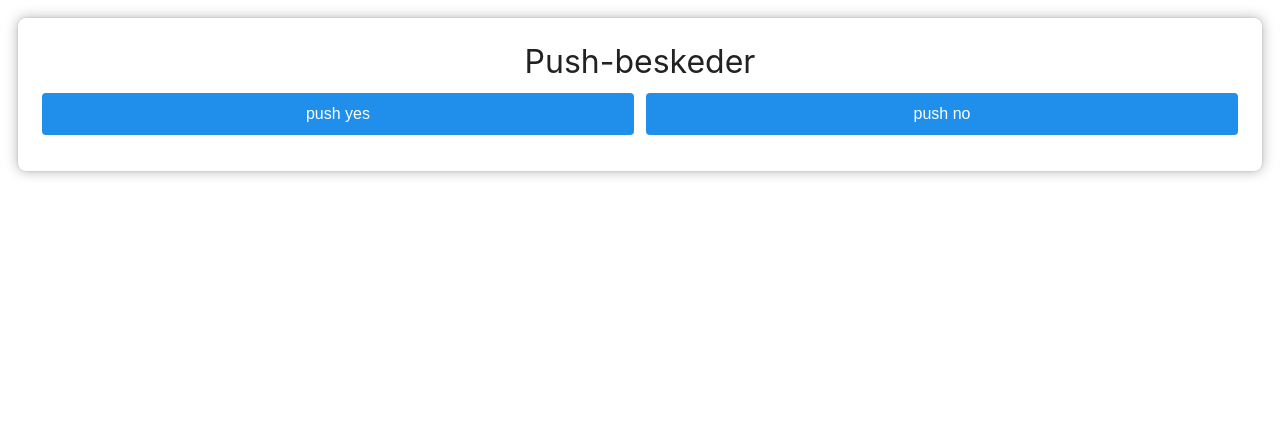
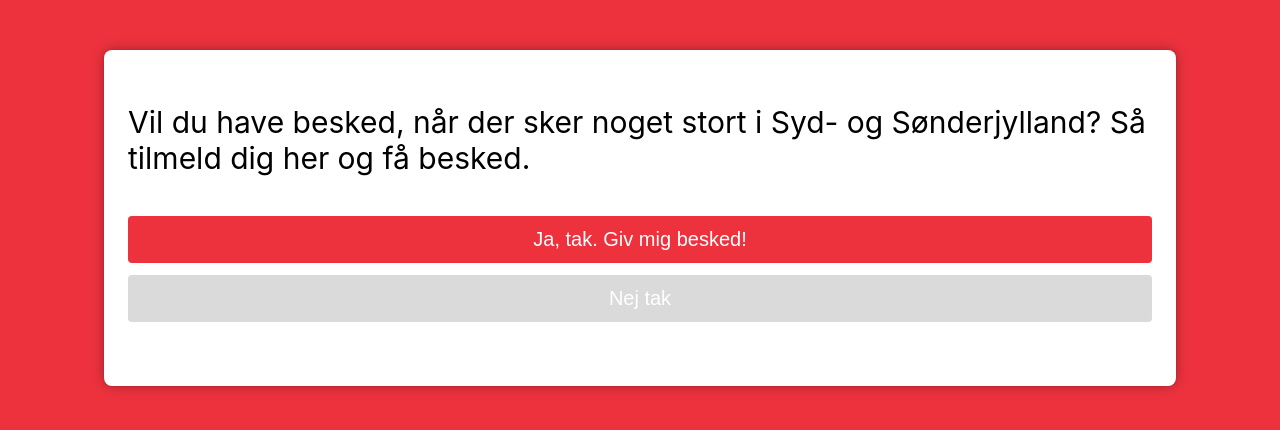
Before and after one commit to filipwallberg/filipwallberg.github.io, a plain HTML site: page index.html in a window 1280 px wide. Drawn offline with Linux system fonts and the light colour scheme.

Commit message:
Update index.html

```diff
--- a/index.html
+++ b/index.html
@@ -14,14 +14,15 @@
                 padding-bottom: calc(var(--safe-area-inset-bottom) + 20px);
                 padding-left: var(--safe-area-inset-left);
                 font-family: -apple-system, BlinkMacSystemFont, "Segoe UI", Roboto, Oxygen-Sans, Ubuntu, Cantarell, "Helvetica Neue", sans-serif;
-                display: flex;
                 align-items: center;
+                background-color: #ed323e;
             }
 
-            .center-modal {
-                position: relative;
+            div {
                 background: #FFF;
-                margin: 18px;
+                margin-left: auto;
+                margin-right: auto;
+                margin-top: 50px;
                 padding: 24px;
                 border-radius: 8px;
 
@@ -30,49 +31,27 @@
                 justify-content: center;
                 align-items: center;
                 height: 85%;
-                width: 100%;
+                width: 80%;
                 box-shadow: rgb(0 0 0 / 30%) 0px 0px 12.5px, rgb(0 0 0 / 15%) 0px 0px 2.5px;
             }
 
-            .center-modal .close-button {
-                position: absolute;
-                top: 0;
-                right: 0;
-                background: rgba(0, 0, 0, 0);
+
+
+            .push-yes {
+                font-size: 20px;
+                color: #fff;
+                background-color: #ed323e;
+                width: 100%;
+                padding: 12px;
+                border-radius: 4px;
                 border: none;
-                z-index: 1;
-                display: flex;
-                justify-content: center;
-                flex-direction: column;
-                align-items: center;
-                /* Tip: Make your close-button relatively large so it's easy to click */
-                min-width: 48px;
-                min-height: 48px;
+                margin-bottom: 12px;
             }
 
-            .center-modal img {
-                min-height: 10px;
-                margin-bottom: 12px;
-                width: 100%;
-                height: 100%;
-                object-fit: contain;
-            }
-
-            .center-modal h1 {
-                margin: 0px;
-                margin-bottom: 12px;
-                color: #222;
-                font-size: 24;
-                font-style: normal;
-                font-weight: normal;
-                text-align: center;
-                text-decoration: none;
-            }
-
-            .center-modal button {
-                font-size: 16px;
+            .push-no {
+                font-size: 20px;
                 color: #fff;
-                background-color: #1F8FEB;
+                background-color: #dadada;
                 width: 100%;
                 padding: 12px;
                 border-radius: 4px;
@@ -84,40 +63,20 @@
                 display: flex;
                 flex-direction: column;
             }
-
-            @media screen and (min-width: 480px) {
-                .button-container {
-                    flex-direction: row;
-                    grid-gap: 12px;
-                    width: 100%;
-                }
-
-                .button-column {
-                    width: 50%;
-                }
-
-                .center-modal {
-                    height: 80%;
-                }
-            }
         </style>
     </head>
 
     <body>
-        <div class="center-modal">
-            <div class="close-button" data-onesignal-unique-label="close-button">
-            </div>
-            <h1>Push-beskeder</h1>
+
         <div class="button-container">
 
-                <div class="button-column">
-                    <button class="push-yes" data-onesignal-unique-label="push-ok">push yes</button>
+            <p style="font-size: 30px; margin-bottom: 40px;">Vil du have besked, når der sker noget stort i Syd- og Sønderjylland? Så tilmeld dig her og få besked.</p>
+
+            <button class="push-yes" data-onesignal-unique-label="push-ok">Ja, tak. Giv mig besked!</button>
+            <button style="margin-bottom: 40px;" class="push-no" data-onesignal-unique-label="push-ok">Nej tak</button>
+
         </div>
 
-                <div class="button-column">
-                    <button class="push-no" data-onesignal-unique-label="push-ok">push no</button>
-                </div>
-            </div>
         <script>
             document.querySelector(".push-yes").addEventListener("click", function (e) {
                 median.onesignal.userPrivacyConsent.grant();
@@ -125,6 +84,7 @@
             });
             document.querySelector(".push-no").addEventListener("click", function (e) {
                 median.onesignal.userPrivacyConsent.revoke();
+                median.window.close();
             });
         </script>
     </body>
```
Lines whose indentation alone changed are shown as unchanged.
